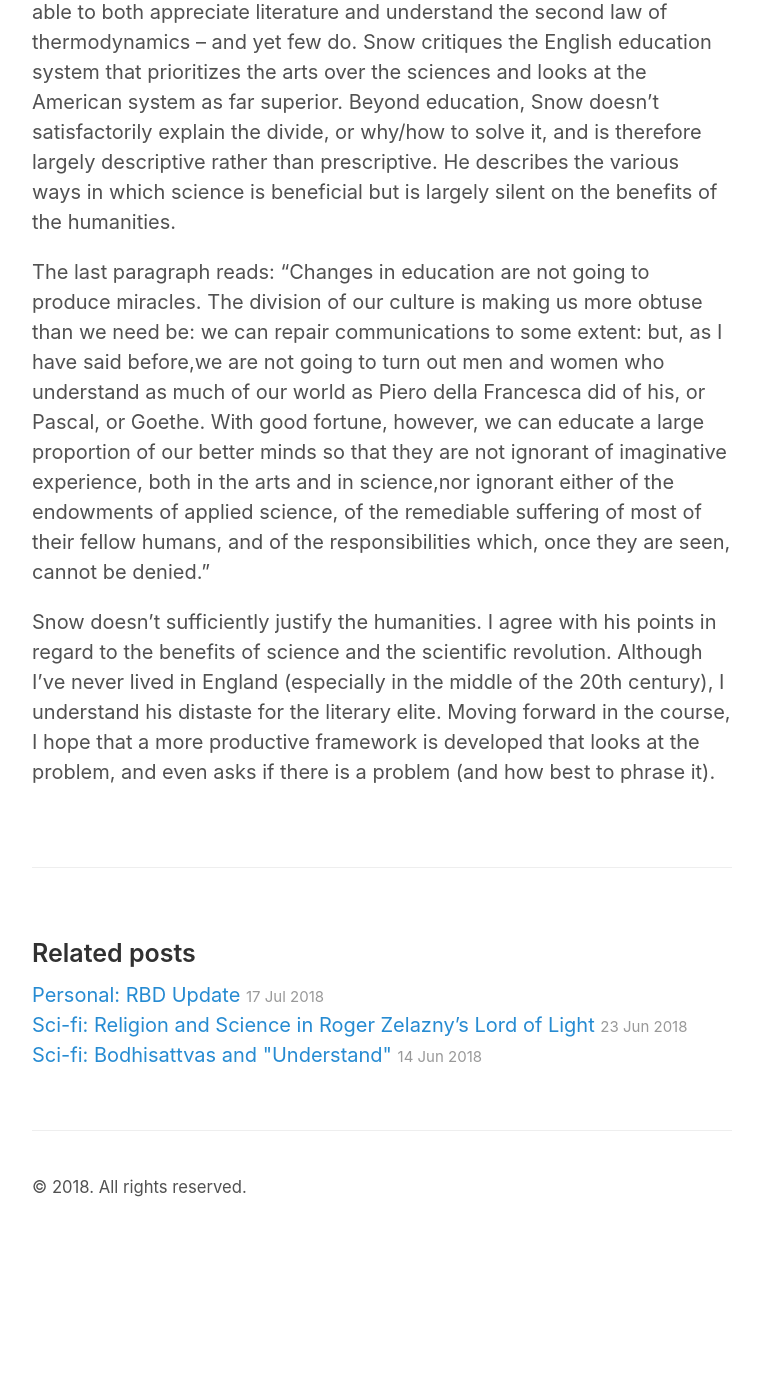
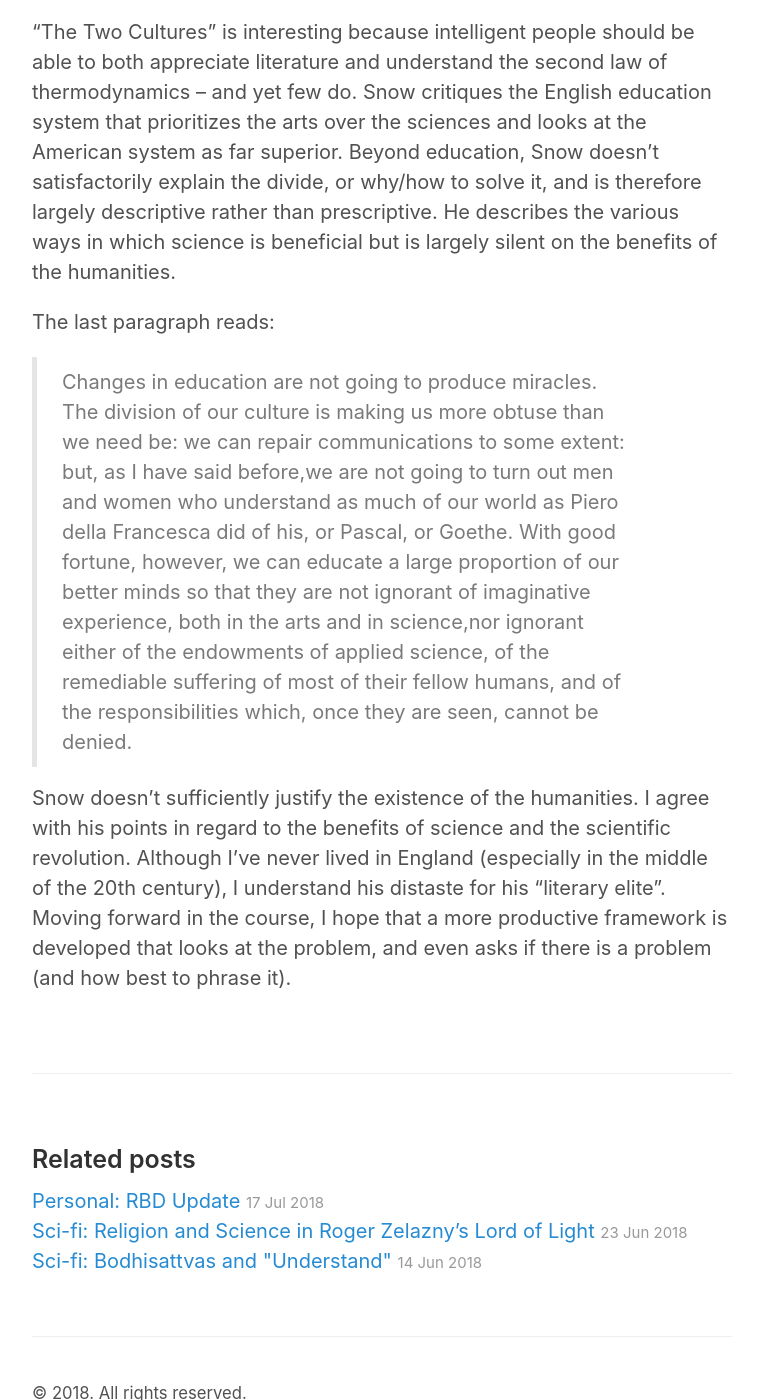
Before and after one commit to matthewsouthey/matthewsouthey.github.io, a Jekyll site: the page built from _posts/2018-08-31-cpsnow.md, in a window 1280 px wide and 1400 px high, scrolled down 1414 px. Shown: the whole window, without its empty margins (258-1021 px from the left). Built offline with Jekyll 4.4.1, drawn with Linux system fonts in a browser that asks for light colours; our own code applies the rules of GitHub Pages for plain Markdown files; comment, search, counter and statistics services are not loaded; before the commit the page ends 2655 px from its top, so only the background shows below that; some of the changed text lies outside the part shown.

Commit message:
Update 2018-08-31-cpsnow.md

```diff
--- a/_posts/2018-08-31-cpsnow.md
+++ b/_posts/2018-08-31-cpsnow.md
@@ -1,5 +1,5 @@
 ---
-title: 'CP Snow and The Two Cultures
+title: 'CP Snow and The Two Cultures'
 comments: true
 published: true
 ---
@@ -17,6 +17,8 @@
 
 “The Two Cultures” is interesting because intelligent people should be able to both appreciate literature and understand the second law of thermodynamics – and yet few do. Snow critiques the English education system that prioritizes the arts over the sciences and looks at the American system as far superior. Beyond education, Snow doesn’t satisfactorily explain the divide, or why/how to solve it, and is therefore largely descriptive rather than prescriptive. He describes the various ways in which science is beneficial but is largely silent on the benefits of the humanities.
 
-The last paragraph reads: “Changes in education are not going to produce miracles. The division of our culture is making us more obtuse than we need be: we can repair communications to some extent: but, as I have said before,we are not going to turn out men and women who understand as much of our world as Piero della Francesca did of his, or Pascal, or Goethe. With good fortune, however, we can educate a large proportion of our better minds so that they are not ignorant of imaginative experience, both in the arts and in science,nor ignorant either of the endowments of applied science, of the remediable suffering of most of their fellow humans, and of the responsibilities which, once they are seen, cannot be denied.”
+The last paragraph reads:
 
-Snow doesn’t sufficiently justify the humanities. I agree with his points in regard to the benefits of science and the scientific revolution. Although I’ve never lived in England (especially in the middle of the 20th century), I understand his distaste for the literary elite. Moving forward in the course, I hope that a more productive framework is developed that looks at the problem, and even asks if there is a problem (and how best to phrase it).
+>Changes in education are not going to produce miracles. The division of our culture is making us more obtuse than we need be: we can repair communications to some extent: but, as I have said before,we are not going to turn out men and women who understand as much of our world as Piero della Francesca did of his, or Pascal, or Goethe. With good fortune, however, we can educate a large proportion of our better minds so that they are not ignorant of imaginative experience, both in the arts and in science,nor ignorant either of the endowments of applied science, of the remediable suffering of most of their fellow humans, and of the responsibilities which, once they are seen, cannot be denied.
+
+Snow doesn’t sufficiently justify the existence of the humanities. I agree with his points in regard to the benefits of science and the scientific revolution. Although I’ve never lived in England (especially in the middle of the 20th century), I understand his distaste for his "literary elite". Moving forward in the course, I hope that a more productive framework is developed that looks at the problem, and even asks if there is a problem (and how best to phrase it).
```
